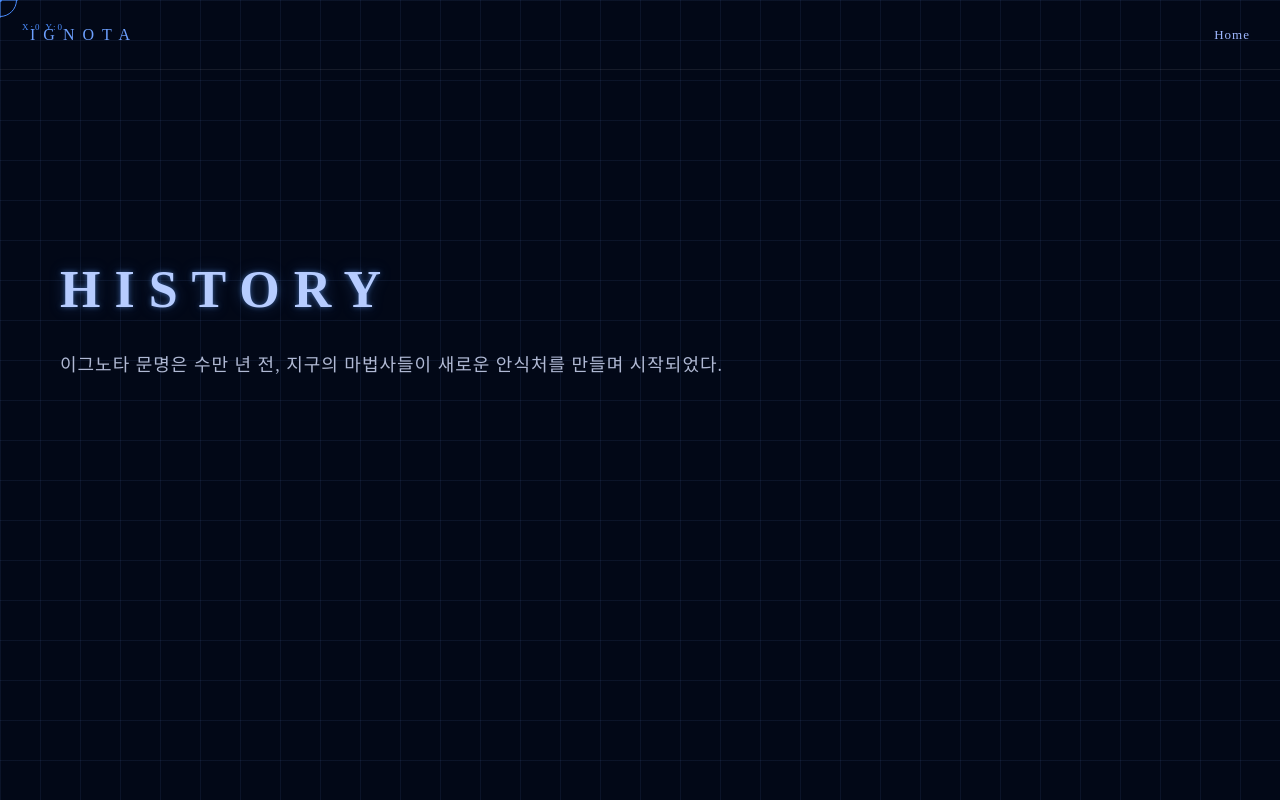
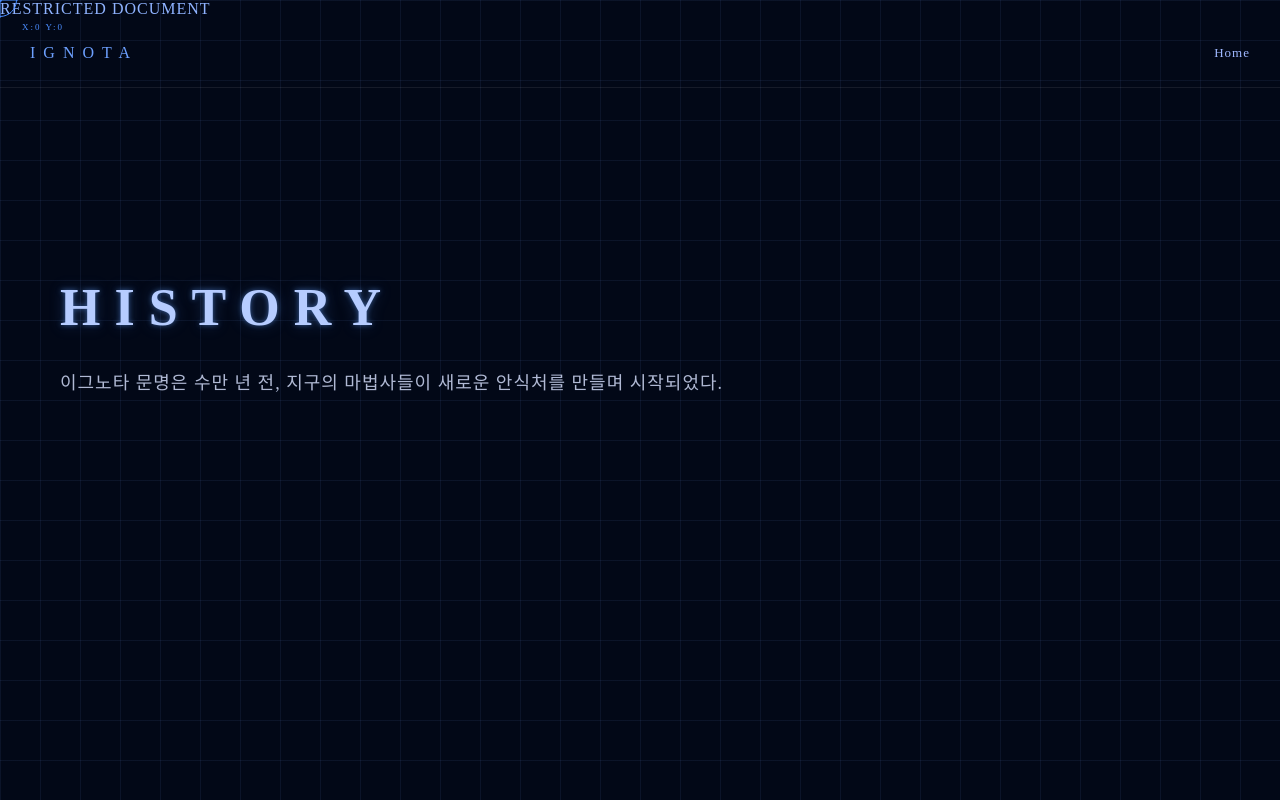
Before and after one commit to y6377/ignota, a plain HTML site: page history.html in a window 1280 px wide. Drawn offline with Linux system fonts and the light colour scheme.

Commit message:
Update history.html

```diff
--- a/history.html
+++ b/history.html
@@ -5,6 +5,10 @@
   <meta name="viewport" content="width=device-width, initial-scale=1.0">
 
   <title>IGNOTA HISTORY</title>
+
+  <div class="restricted-tag">
+  RESTRICTED DOCUMENT
+</div>
 
   <link rel="stylesheet" href="style.css">
 </head>
```
